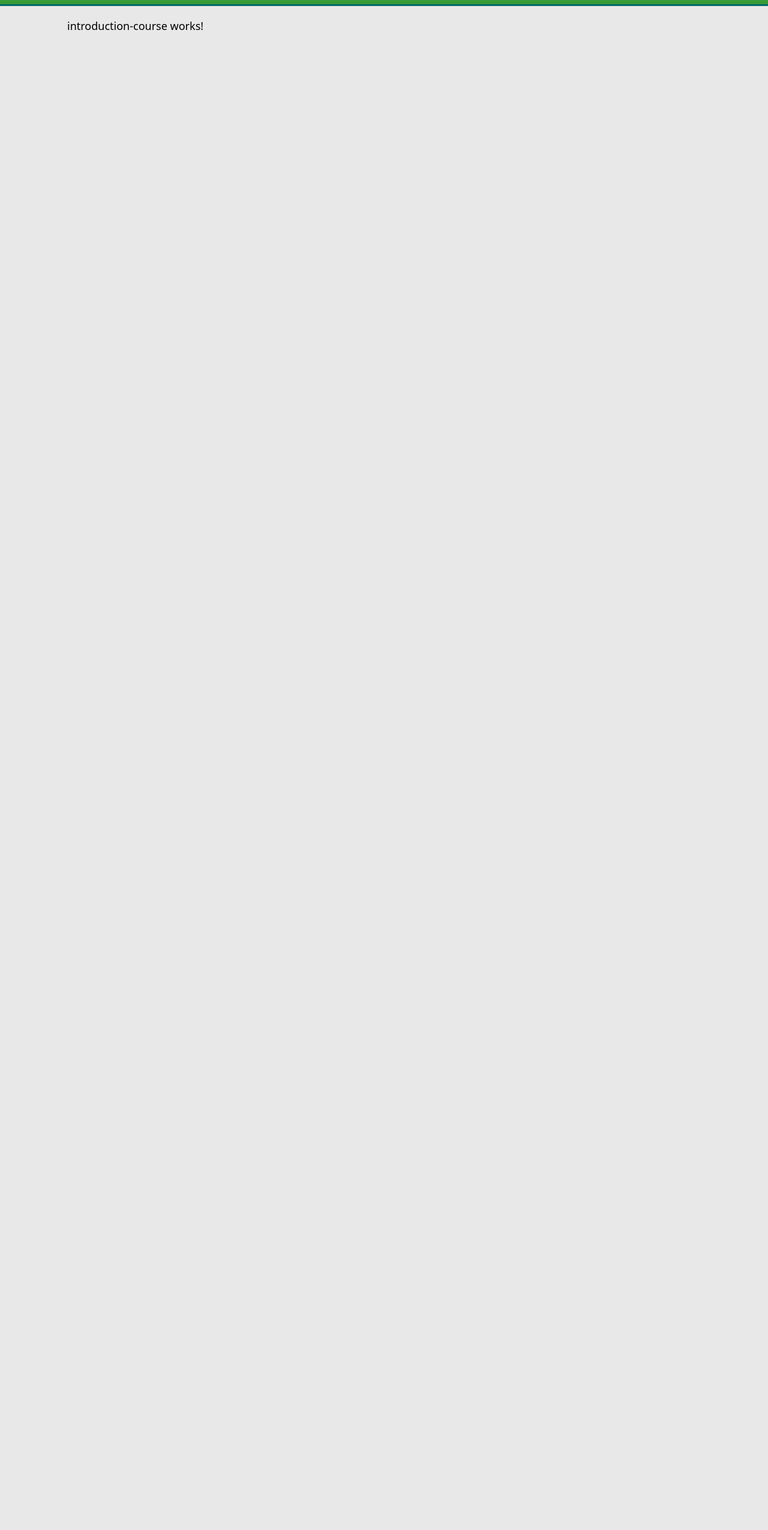
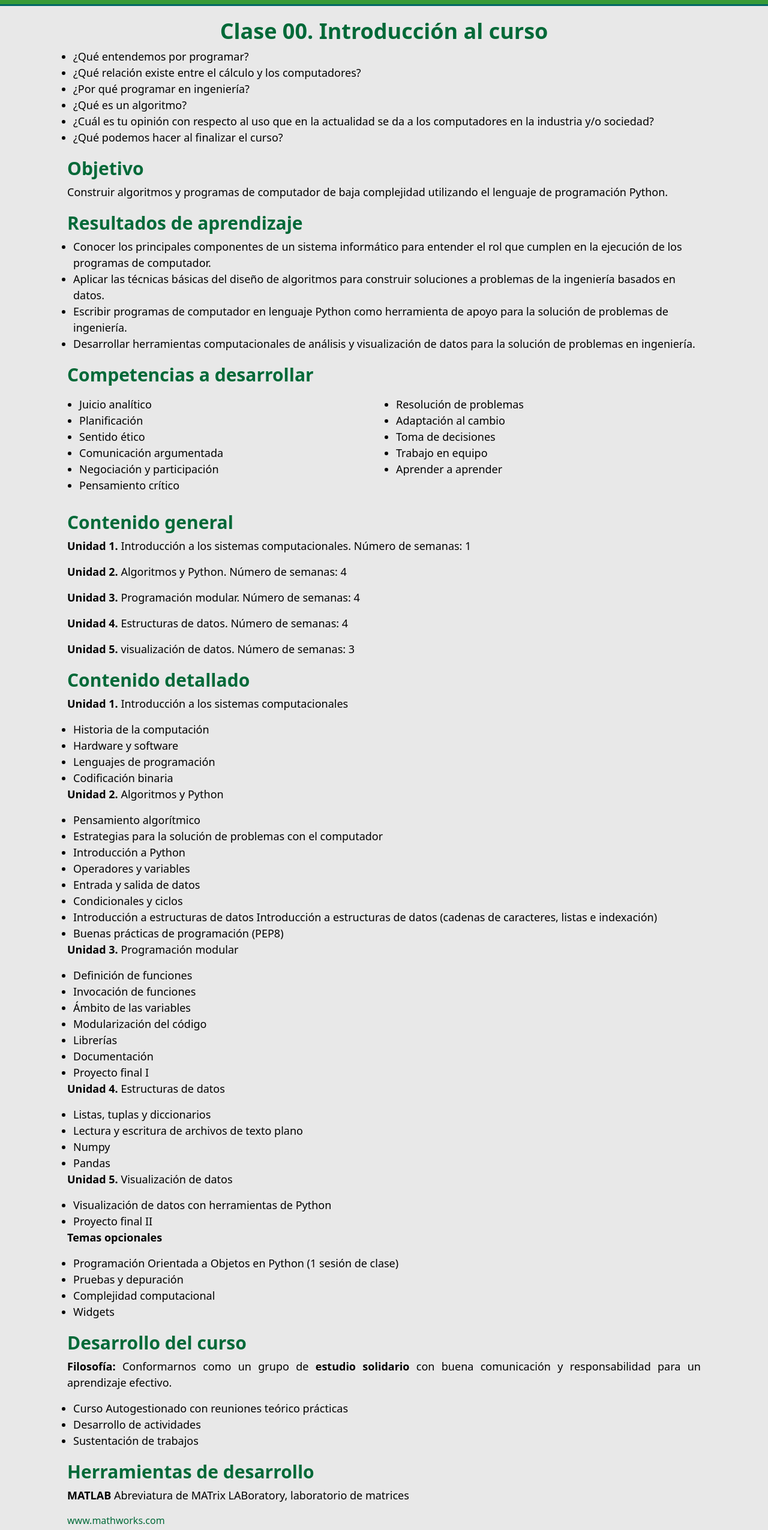
Before and after one commit to santiagoramirez10/pagina_electrica, an Angular app: page /informatica/00-introduccion-curso in a window 1280 px wide. Shown: the part 60-2611 px from the top of the page at 60% size. Before the commit the page ends 800 px from the top, so only its background shows below. Built offline with nearby package versions, Linux system fonts and the light colour scheme.

Commit message:
Clase 00 informatica-Parte 1

```diff
--- a/src/app/classes/computer/introduction-course/introduction-course.component.html
+++ b/src/app/classes/computer/introduction-course/introduction-course.component.html
@@ -1 +1,108 @@
-<p>introduction-course works!</p>
+<h1>Clase 00. Introducción al curso</h1>
+<ul>
+  <li>¿Qué entendemos por programar?</li>
+  <li>¿Qué relación existe entre el cálculo y los computadores?</li>
+  <li>¿Por qué programar en ingeniería?</li>
+  <li>¿Qué es un algoritmo?</li>
+  <li>¿Cuál es tu opinión con respecto al uso que en la actualidad se da a los computadores en la industria y/o sociedad?</li>
+  <li>¿Qué podemos hacer al finalizar el curso?</li>
+</ul>
+<h2>Objetivo</h2>
+<p>Construir algoritmos y programas de computador de baja complejidad utilizando el lenguaje de programación Python.</p>
+<h2>Resultados de aprendizaje</h2>
+<ul>
+  <li>Conocer los principales componentes de un sistema informático para entender el rol que cumplen en la ejecución de los programas de computador.</li>
+  <li>Aplicar las técnicas básicas del diseño de algoritmos para construir soluciones a problemas de la ingeniería basados en datos.</li>
+  <li>Escribir programas de computador en lenguaje Python como herramienta de apoyo para la solución de problemas de ingeniería.</li>
+  <li>Desarrollar herramientas computacionales de análisis y visualización de datos para la solución de problemas en ingeniería.</li>
+</ul>
+<h2>Competencias a desarrollar</h2>
+<div class="columns">
+  <div class="column">
+    <ul>
+      <li>Juicio analítico</li>
+      <li>Planificación</li>
+      <li>Sentido ético</li>
+      <li>Comunicación argumentada</li>
+      <li>Negociación y participación</li>
+      <li>Pensamiento crítico</li>
+    </ul>
+  </div>
+  <div class="column">
+    <ul>
+      <li>Resolución de problemas</li>
+      <li>Adaptación al cambio</li>
+      <li>Toma de decisiones</li>
+      <li>Trabajo en equipo</li>
+      <li>Aprender a aprender</li>
+    </ul>
+  </div>
+</div>
+<h2>Contenido general</h2>
+<p><strong>Unidad 1.</strong> Introducción a los sistemas computacionales. Número de semanas: 1</p>
+<p><strong>Unidad 2.</strong> Algoritmos y Python. Número de semanas: 4</p>
+<p><strong>Unidad 3.</strong> Programación modular. Número de semanas: 4</p>
+<p><strong>Unidad 4.</strong> Estructuras de datos. Número de semanas: 4</p>
+<p><strong>Unidad 5.</strong> visualización de datos. Número de semanas: 3</p>
+<h2>Contenido detallado</h2>
+<p><strong>Unidad 1.</strong> Introducción a los sistemas computacionales</p>
+<ul>
+  <li>Historia de la computación</li>
+  <li>Hardware y software</li>
+  <li>Lenguajes de programación</li>
+  <li>Codificación binaria</li>
+</ul>
+<p><strong>Unidad 2.</strong> Algoritmos y Python</p>
+<ul>
+  <li>Pensamiento algorítmico</li>
+  <li>Estrategias para la solución de problemas con el computador</li>
+  <li>Introducción a Python</li>
+  <li>Operadores y variables</li>
+  <li>Entrada y salida de datos</li>
+  <li>Condicionales y ciclos</li>
+  <li>Introducción a estructuras de datos Introducción a estructuras de datos (cadenas de caracteres, listas e indexación)</li>
+  <li>Buenas prácticas de programación (PEP8)</li>
+</ul>
+<p><strong>Unidad 3.</strong> Programación modular</p>
+<ul>
+  <li>Definición de funciones</li>
+  <li>Invocación de funciones</li>
+  <li>Ámbito de las variables</li>
+  <li>Modularización del código</li>
+  <li>Librerías</li>
+  <li>Documentación</li>
+  <li>Proyecto final I</li>
+</ul>
+<p><strong>Unidad 4.</strong> Estructuras de datos</p>
+<ul>
+  <li>Listas, tuplas y diccionarios</li>
+  <li>Lectura y escritura de archivos de texto plano</li>
+  <li>Numpy</li>
+  <li>Pandas</li>
+</ul>
+<p><strong>Unidad 5.</strong> Visualización de datos</p>
+<ul>
+  <li>Visualización de datos con herramientas de Python</li>
+  <li>Proyecto final II</li>
+</ul>
+<p><strong>Temas opcionales</strong></p>
+<ul>
+  <li>Programación Orientada a Objetos en Python (1 sesión de clase)</li>
+  <li>Pruebas y depuración</li>
+  <li>Complejidad computacional</li>
+  <li>Widgets</li>
+</ul>
+<h2>Desarrollo del curso</h2>
+<p><strong>Filosofía:</strong> Conformarnos como un grupo de <strong>estudio solidario</strong> con buena comunicación y responsabilidad para un aprendizaje efectivo.</p>
+<ul>
+  <li>Curso Autogestionado con reuniones teórico prácticas</li>
+  <li>Desarrollo de actividades</li>
+  <li>Sustentación de trabajos</li>
+</ul>
+<h2>Herramientas de desarrollo</h2>
+<p><strong>MATLAB</strong> Abreviatura de MATrix LABoratory, laboratorio de matrices</p> <a routerLink="www.mathworks.com">www.mathworks.com</a>
+<p><strong>GNU Octave</strong> GNU Octave is a high level interpreted language, primarily intended for numerical computations.</p>
+<p>The Octave language is quite similar to Matlab so that most programs are easily portable.</p>
+<a routerLink="https://www.gnu.org/software/octave/">https://www.gnu.org/software/octave/</a>
+<p><strong>Python</strong> Lenguaje de programación interpretado multipropósito, cuya filosofía hace hincapié en una sintaxis que favorezca un código legible.</p>
+<a routerLink=" https://www.python.org/"> https://www.python.org/</a>
--- a/src/styles.css
+++ b/src/styles.css
@@ -65,8 +65,9 @@ ul {
 }
 
 li {
-  font-size: 17px;
+  font-size: 18px;
   color: #000;
+  margin-left: 10px;
 
 }
 
@@ -169,3 +170,15 @@ label{
   width: 25px;
   height: 25px;
 }
+
+
+.columns {
+  display: flex;
+  flex-wrap: wrap;
+  justify-content: space-between;
+}
+.column {
+  flex: 1;
+  min-width: 300px;
+  margin: 10px;
+}
```
